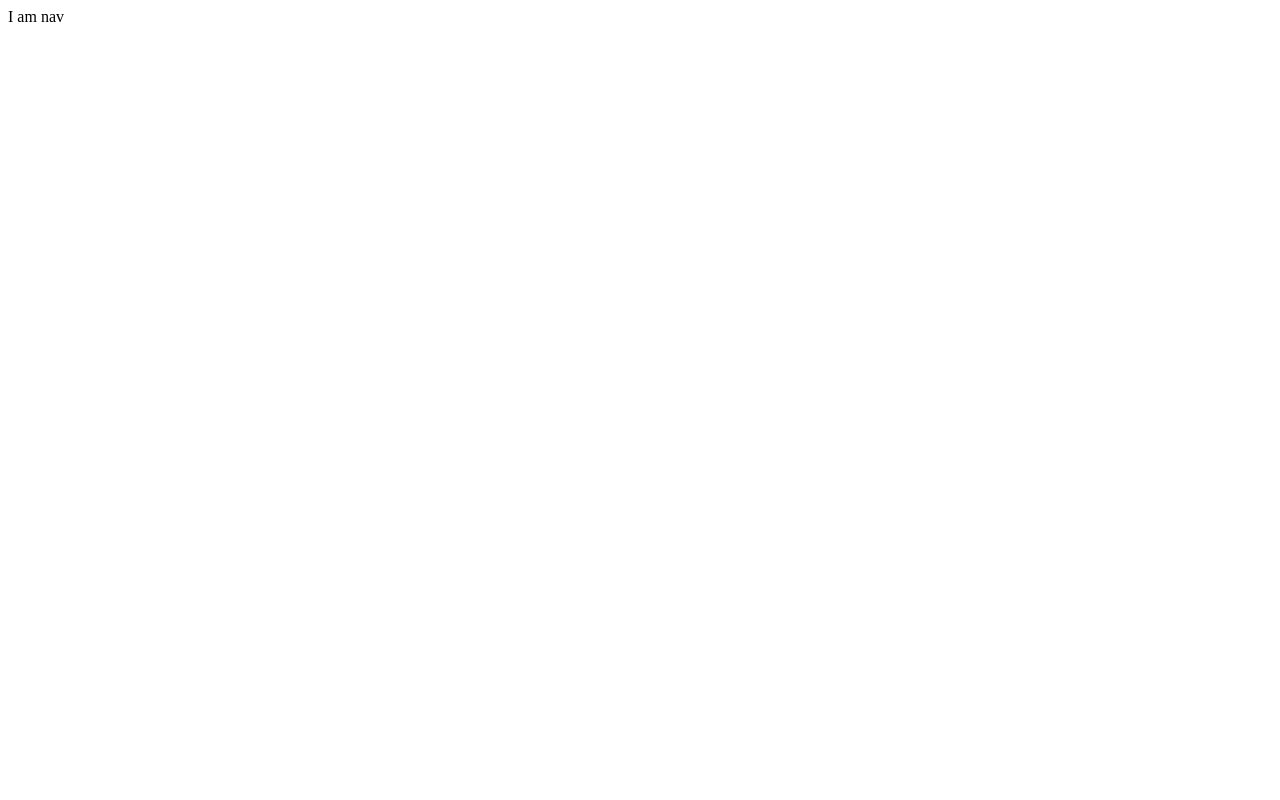
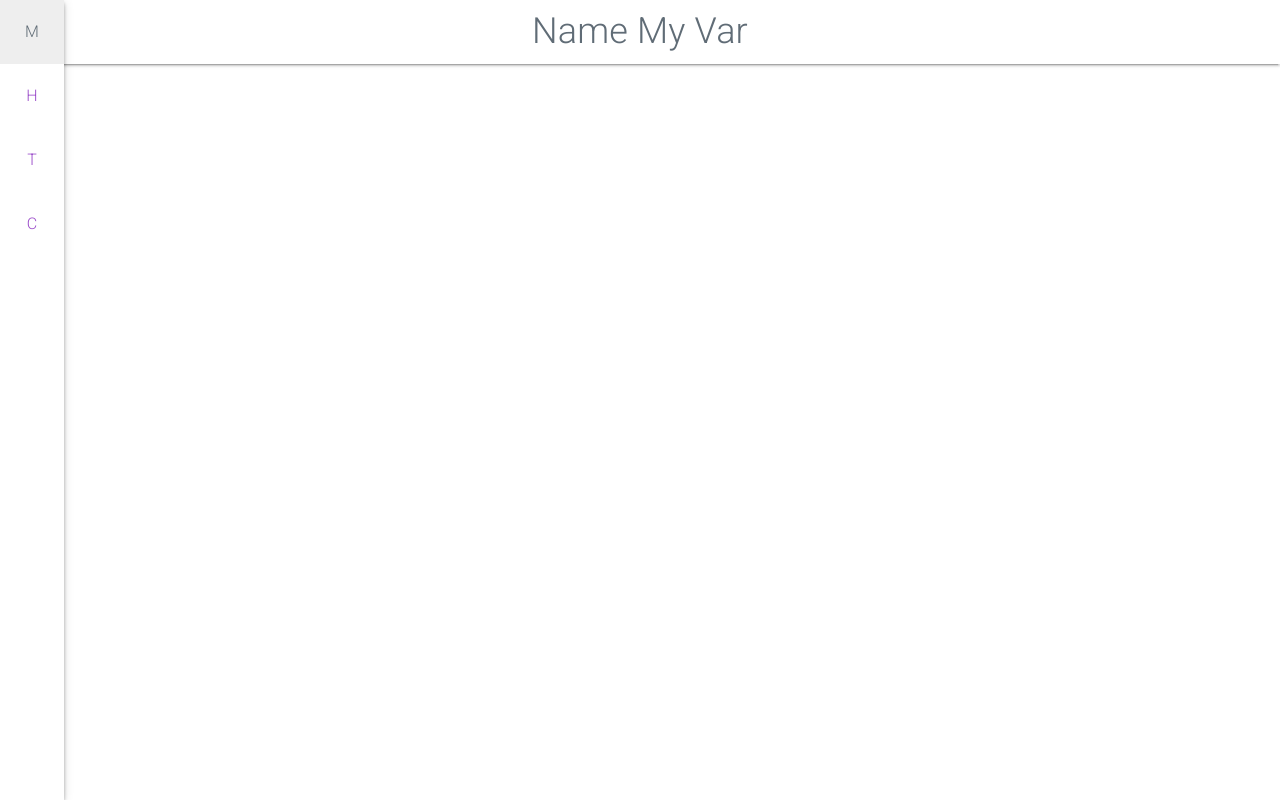
Before and after one commit to jamiesyme/name-my-var, a website: page web-client/index.mustache in a window 1280 px wide. Drawn offline with nearby package versions, Linux system fonts and the light colour scheme; files that its build step writes are made by us from their sources.

Commit message:
Added Milligram and implemented header/nav.

```diff
--- a/package.json
+++ b/package.json
@@ -13,5 +13,8 @@
   },
   "scripts": {
     "gulp": "gulp"
+  },
+  "dependencies": {
+    "milligram": "^1.3.0"
   }
 }
--- /dev/null
+++ b/web-client/common.css
@@ -0,0 +1,17 @@
+html, body {
+	margin: 0;
+}
+
+/* Stolen from materialize */
+.z-depth-1 {
+	box-shadow: 0 2px 2px 0 rgba(0, 0, 0, 0.14), 0 1px 5px 0 rgba(0, 0, 0, 0.12), 0 3px 1px -2px rgba(0, 0, 0, 0.2);
+}
+.z-depth-2 {
+	box-shadow: 0 4px 5px 0 rgba(0, 0, 0, 0.14), 0 1px 10px 0 rgba(0, 0, 0, 0.12), 0 2px 4px -1px rgba(0, 0, 0, 0.3);
+}
+
+@media (min-width: 40.0rem) {
+	.only-mobile {
+		display: none;
+	}
+}
--- /dev/null
+++ b/web-client/header.css
@@ -0,0 +1,15 @@
+header {
+	align-items: center;
+	display: flex;
+	height: 6.4rem;
+	justify-content: center;
+}
+
+.header-title {
+	font-size: 3.6rem;
+}
+
+header .nav-link {
+	left: 0;
+	position: absolute;
+}
--- /dev/null
+++ b/web-client/header.mustache
@@ -0,0 +1,6 @@
+<header class="clearfix z-depth-1">
+	<a href="#" class="nav-link nav-menu-button float-left only-mobile">
+		<div class="nav-link-icon">M</div>
+	</a>
+	<div class="header-title">Name My Var</div>
+</header>
--- a/web-client/index.mustache
+++ b/web-client/index.mustache
@@ -4,8 +4,20 @@
 	<meta charset="utf-8">
 	<meta name="viewport" content="width=device-width, initial-scale=1">
 	<title>Name My Var</title>
+
+	<link rel="stylesheet" href="//fonts.googleapis.com/css?family=Roboto:300,300italic,700,700italic">
+	<link rel="stylesheet" href="normalize.css">
+	<link rel="stylesheet" href="milligram.css">
+	<link rel="stylesheet" href="common.css">
+	<link rel="stylesheet" href="header.css">
+	<link rel="stylesheet" href="nav.css">
 </head>
 <body>
+	{{> header}}
 	{{> nav}}
+
+	<script src="https://cdnjs.cloudflare.com/ajax/libs/jquery/3.2.1/jquery.min.js"></script>
+	<script src="header.js"></script>
+	<script src="nav.js"></script>
 </body>
 </html>
--- /dev/null
+++ b/web-client/nav.css
@@ -0,0 +1,51 @@
+.sidebar {
+	background-color: white;
+	bottom: 0;
+	overflow-x: hidden;
+	position: fixed;
+	top: 0;
+	transition: width 0.2s cubic-bezier(0.215, 0.61, 0.355, 1);
+	width: 0;
+}
+@media (min-width: 40.0rem) {
+	.sidebar {
+		width: 6.4rem;
+	}
+}
+
+.sidebar-open {
+	width: 19.2rem;
+}
+
+.sidebar ul {
+	list-style-type: none;
+}
+
+.sidebar li {
+	margin: 0;
+}
+
+.nav-link {
+	display: flex;
+}
+.nav-link:hover {
+	background-color: #eee;
+}
+
+.nav-link-icon {
+	align-items: center;
+	display: flex;
+	flex-shrink: 0;
+	height: 6.4rem;
+	justify-content: center;
+	padding: 1.0rem;
+	width: 6.4rem;
+}
+
+.nav-link-text {
+	align-items: center;
+	display: flex;
+	flex-shrink: 0;
+	padding: 1.0rem;
+	width: 12.8rem;
+}
--- /dev/null
+++ b/web-client/nav.js
@@ -0,0 +1,15 @@
+(function() {
+	function toggleSidebar() {
+		$sidebar = $('.sidebar');
+		if ($sidebar.hasClass('sidebar-open')) {
+			$sidebar.removeClass('sidebar-open');
+		} else {
+			$sidebar.addClass('sidebar-open');
+		}
+	}
+
+	$('.nav-menu-button').click(function(e) {
+		e.preventDefault();
+		toggleSidebar();
+	});
+})();
--- a/web-client/nav.mustache
+++ b/web-client/nav.mustache
@@ -1 +1,28 @@
-<div>I am nav</div>
+<div class="sidebar z-depth-2">
+	<ul>
+		<li>
+			<a href="#" class="nav-link nav-menu-button">
+				<div class="nav-link-icon">M</div>
+				<div class="nav-link-text">Menu</div>
+			</a>
+		</li>
+		<li>
+			<a href="#" class="nav-link">
+				<div class="nav-link-icon">H</div>
+				<div class="nav-link-text">Home</div>
+			</a>
+		</li>
+		<li>
+			<a href="#" class="nav-link">
+				<div class="nav-link-icon">T</div>
+				<div class="nav-link-text">Tips</div>
+			</a>
+		</li>
+		<li>
+			<a href="#" class="nav-link">
+				<div class="nav-link-icon">C</div>
+				<div class="nav-link-text">Code</div>
+			</a>
+		</li>
+	</ul>
+</div>
```
Also changed, not shown: gulpfile.js (+16 -5 lines), web-client/header.js (added), 1 other file.
